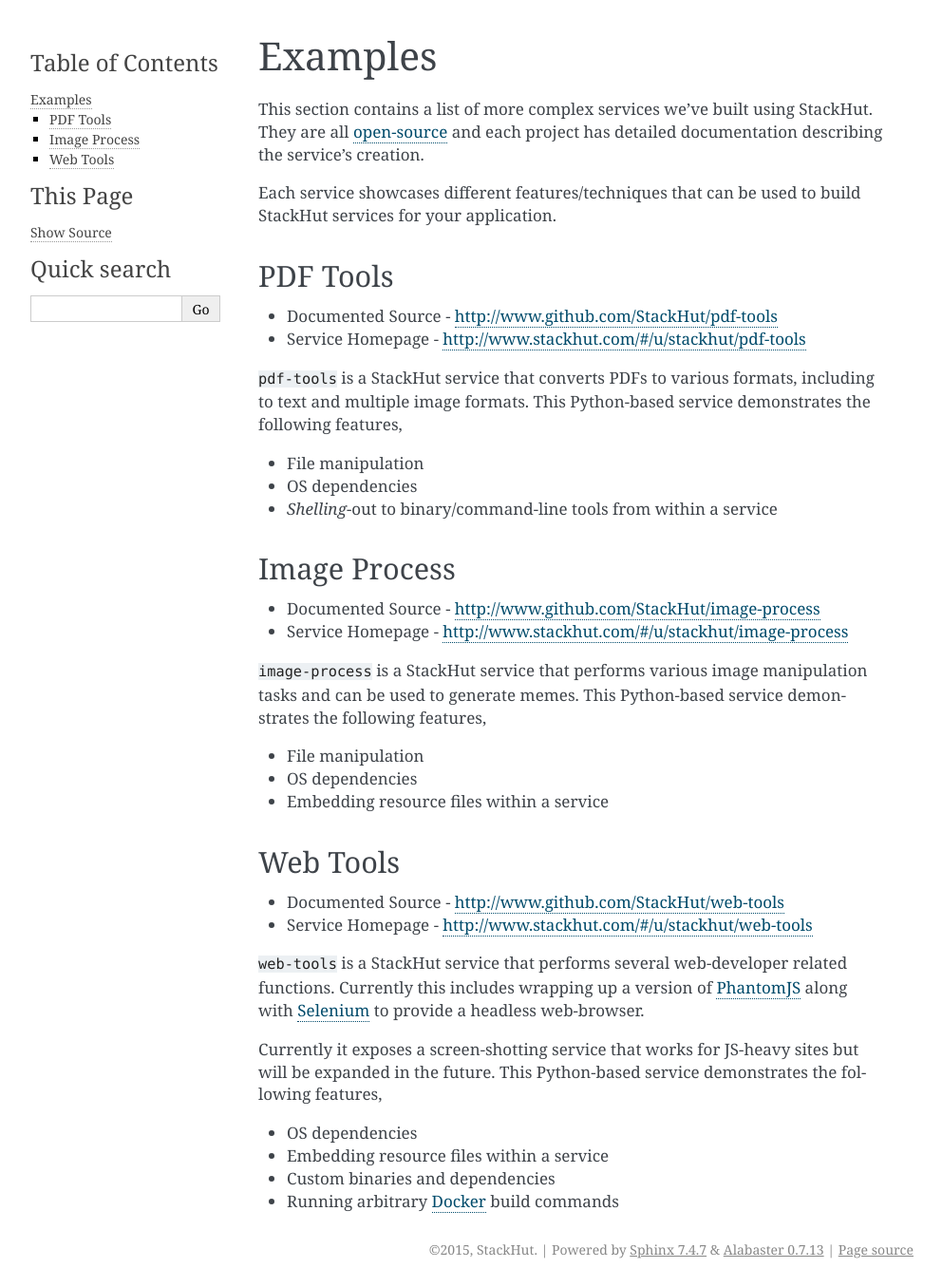
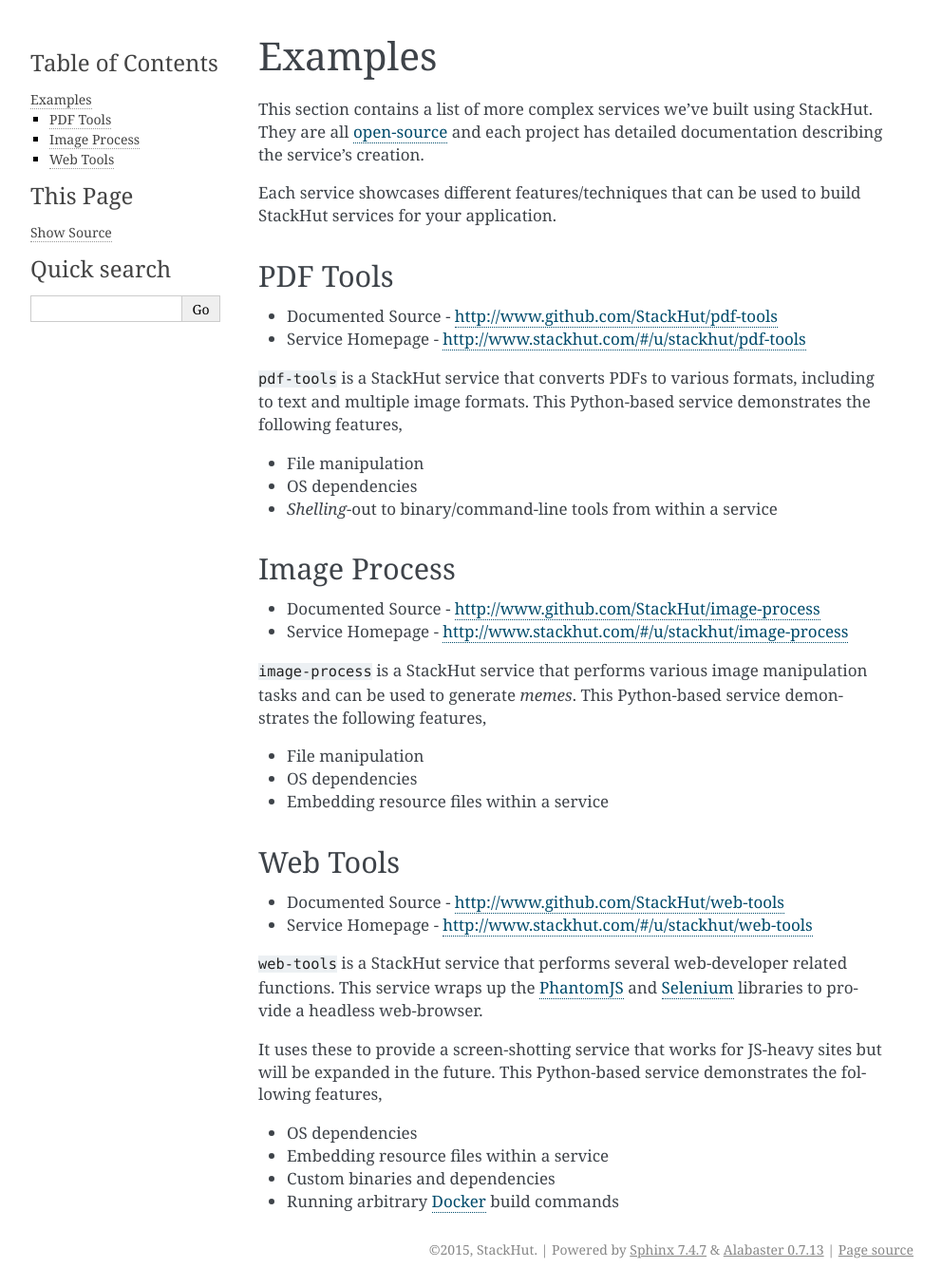
Before and after one commit to nstack/stackhut, a Sphinx documentation site: the page built from docs/examples/index.rst, in a window 1280 px wide. Shown: the whole page at 95% size, without its empty margins (148-1140 px from the left). Built offline with Sphinx 7.4.7, drawn with Linux system fonts in a browser that asks for light colours; pages that are not in the unit, such as notebooks, are missing from menus.

Commit message:
update web-tools example

```diff
--- a/docs/examples/index.rst
+++ b/docs/examples/index.rst
@@ -28,7 +28,7 @@
 * Documented Source - http://www.github.com/StackHut/image-process
 * Service Homepage - http://www.stackhut.com/#/u/stackhut/image-process
 
-``image-process`` is a StackHut service that performs various image manipulation tasks and can be used to generate memes. This Python-based service demonstrates the following features,
+``image-process`` is a StackHut service that performs various image manipulation tasks and can be used to generate *memes*. This Python-based service demonstrates the following features,
 
 * File manipulation
 * OS dependencies
@@ -41,9 +41,9 @@
 * Documented Source - http://www.github.com/StackHut/web-tools
 * Service Homepage - http://www.stackhut.com/#/u/stackhut/web-tools
 
-``web-tools`` is a StackHut service that performs several web-developer related functions. Currently this includes wrapping up a version of `PhantomJS <http://phantomjs.org/>`_ along with `Selenium <http://www.seleniumhq.org/>`_ to provide a headless web-browser.
+``web-tools`` is a StackHut service that performs several web-developer related functions. This service wraps up the `PhantomJS <http://phantomjs.org/>`_ and `Selenium <http://www.seleniumhq.org/>`_ libraries to provide a headless web-browser.
 
-Currently it exposes a screen-shotting service that works for JS-heavy sites but will be expanded in the future. This Python-based service demonstrates the following features,
+It uses these to provide a screen-shotting service that works for JS-heavy sites but will be expanded in the future. This Python-based service demonstrates the following features,
 
 * OS dependencies
 * Embedding resource files within a service
```
